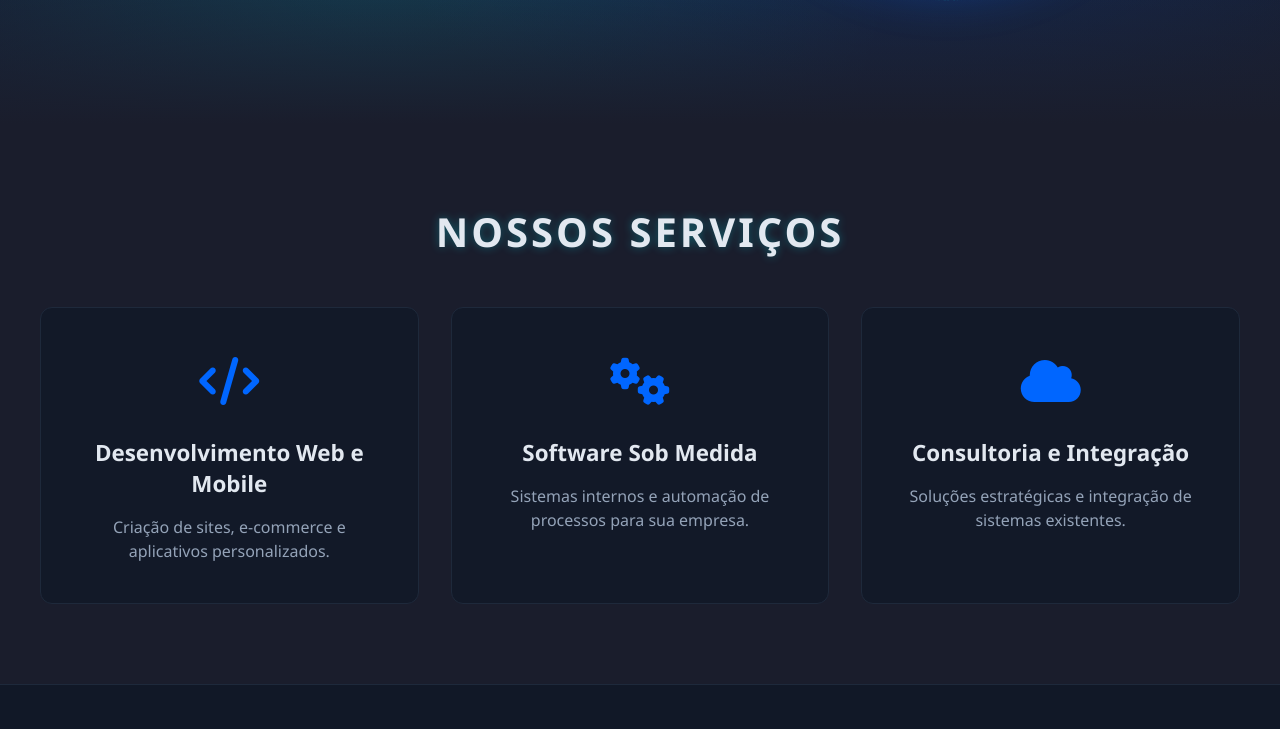
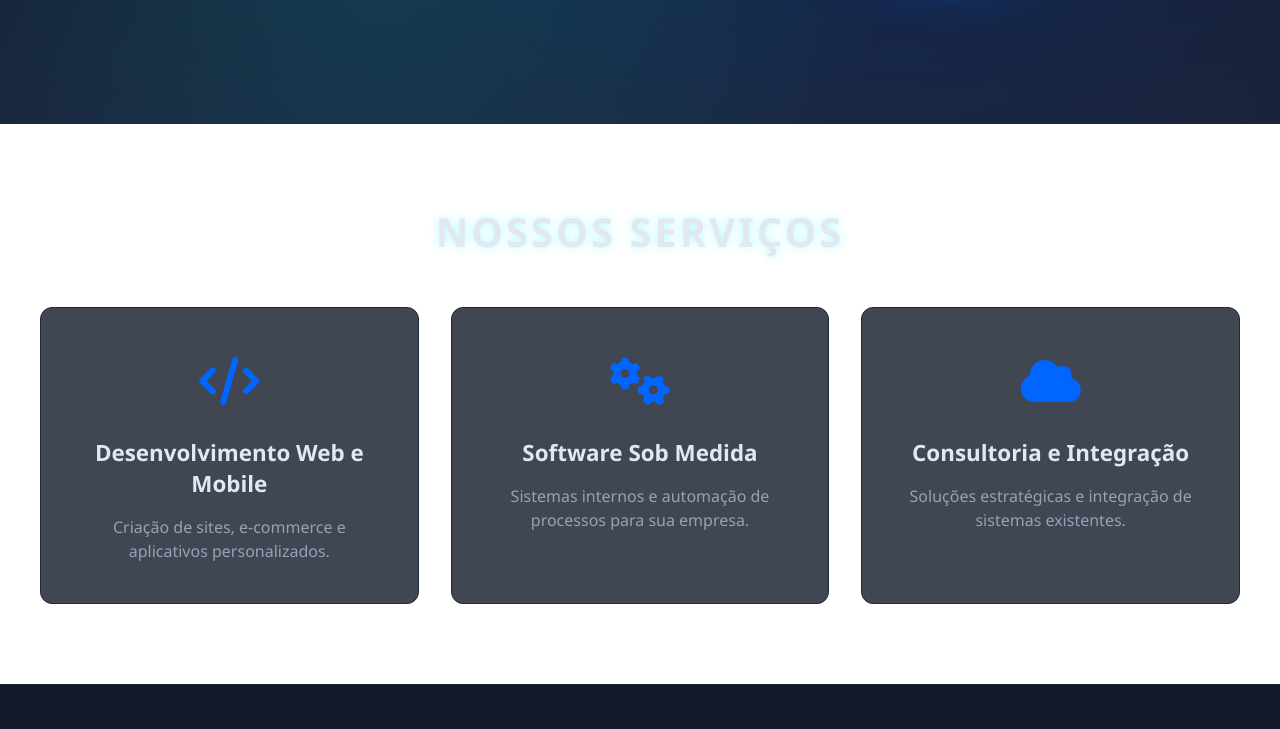
Before and after one commit to LucasValeQueiroz/site, a plain HTML site: page index.html in a window 1280 px wide. Shown: the part 656-1385 px from the top of the page. Drawn offline with Linux system fonts and the light colour scheme.

Commit message:
v 1.5992

```diff
--- a/style.css
+++ b/style.css
@@ -1,6 +1,6 @@
 /* --- CONFIGURAÇÕES GLOBAIS E VARIÁVEIS --- */
 :root {
-    --primary-bg: #1a1d2c;
+    --primary-bg: #10d1d2f;
     --secondary-bg: #111827;
     --neon-cyan: #00f2ff;
     --neon-blue: #0066ff;
```
